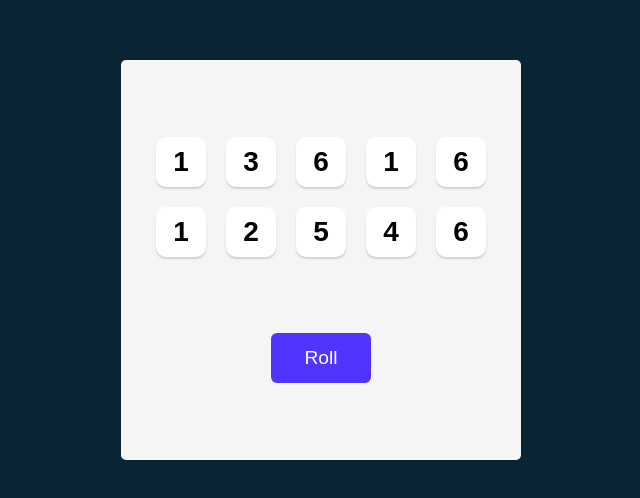
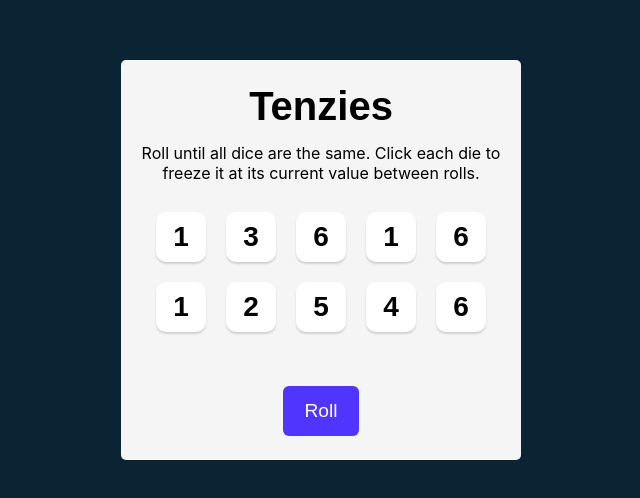
Before and after one commit to GiPisano/Tenzies, a React (Vite) app: page / in a window 1280 px wide. Shown: the part 140-638 px from the top of the page, without its empty margins (319-959 px from the left). Built offline with nearby package versions, Linux system fonts and the light colour scheme.

Commit message:
Add win condition + UI instructions and layout polish

```diff
--- a/src/App.jsx
+++ b/src/App.jsx
@@ -5,11 +5,15 @@ import { nanoid } from "nanoid";
 export default function App() {
   const [dice, setDice] = useState(generateAllNewDice());
 
+  const gameWon =
+    dice.every((die) => die.isHeld) &&
+    dice.every((die) => die.value === dice[0].value);
+
   function generateAllNewDice() {
     return new Array(10).fill(0).map(() => ({
-      id: nanoid(),
       value: Math.ceil(Math.random() * 6),
       isHeld: false,
+      id: nanoid(),
     }));
   }
 
@@ -40,10 +44,14 @@ export default function App() {
 
   return (
     <main>
+      <h1 className="title">Tenzies</h1>
+      <p className="instructions">
+        Roll until all dice are the same. Click each die to freeze it at its
+        current value between rolls.
+      </p>
       <div className="dice-container">{diceElements}</div>
-
       <button className="roll-dice" onClick={rollDice}>
-        Roll
+        {gameWon ? "New Game" : "Roll"}
       </button>
     </main>
   );
--- a/src/index.css
+++ b/src/index.css
@@ -25,16 +25,30 @@ main {
     background-color: #F5F5F5;
     height: 100%;
     border-radius: 5px;
+    padding: 10px;
     display: flex;
     flex-direction: column;
     justify-content: space-evenly;
     align-items: center;
 }
 
+.title {
+    font-size: 40px;
+    margin: 0;
+}
+
+.instructions {
+    font-family: 'Inter', sans-serif;
+    font-weight: 400;
+    margin-top: 0;
+    text-align: center;
+}
+
 .dice-container {
     display: grid;
     grid-template: auto auto / repeat(5, 1fr);
     gap: 20px;
+    margin-bottom: 40px;
 }
 
 button {
@@ -55,7 +69,9 @@ button {
 
 button.roll-dice {
     height: 50px;
-    width: 100px;
+    white-space: nowrap;
+    width: auto;
+    padding: 6px 21px;
     border: none;
     border-radius: 6px;
     background-color: #5035FF;
```
